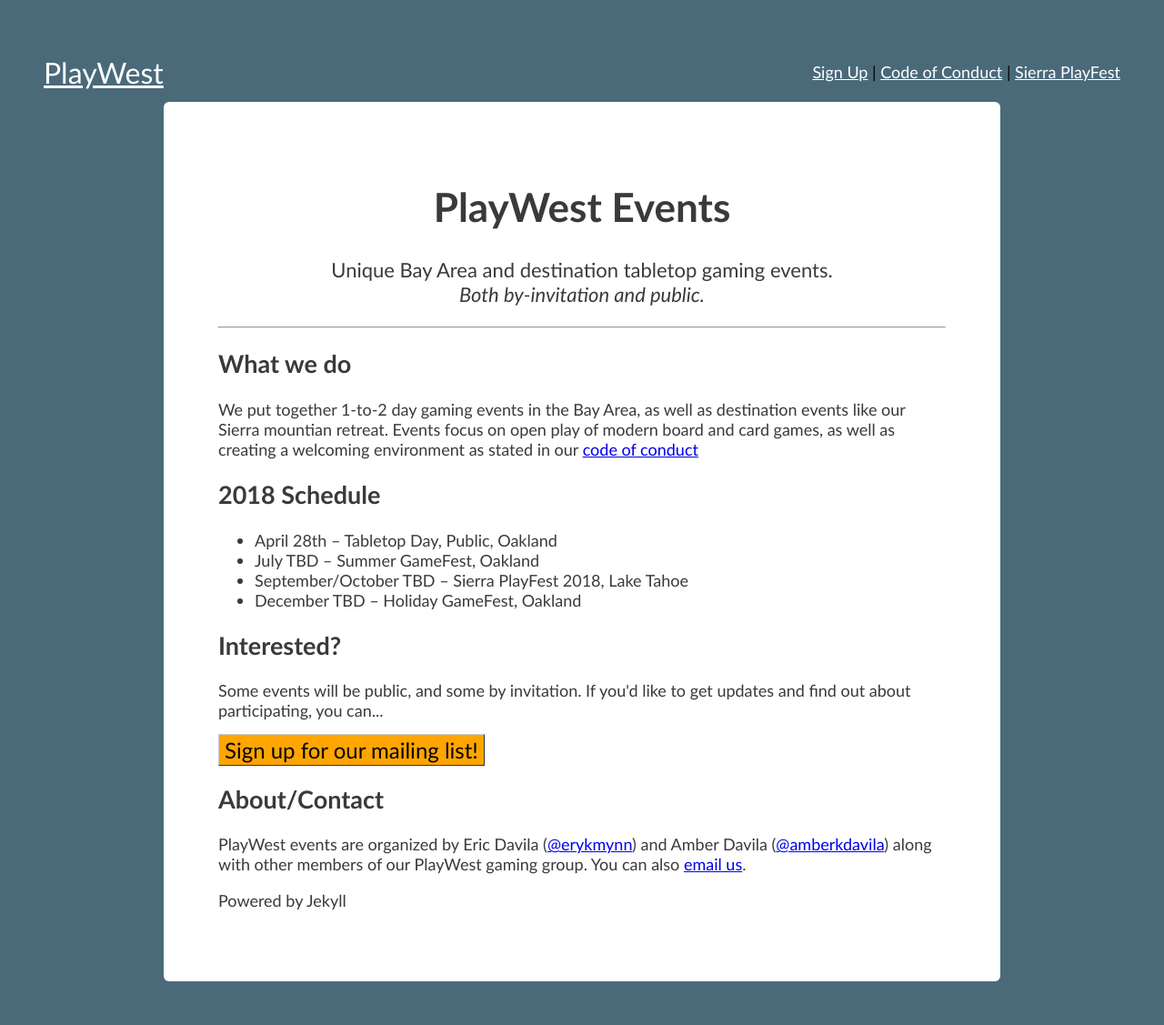
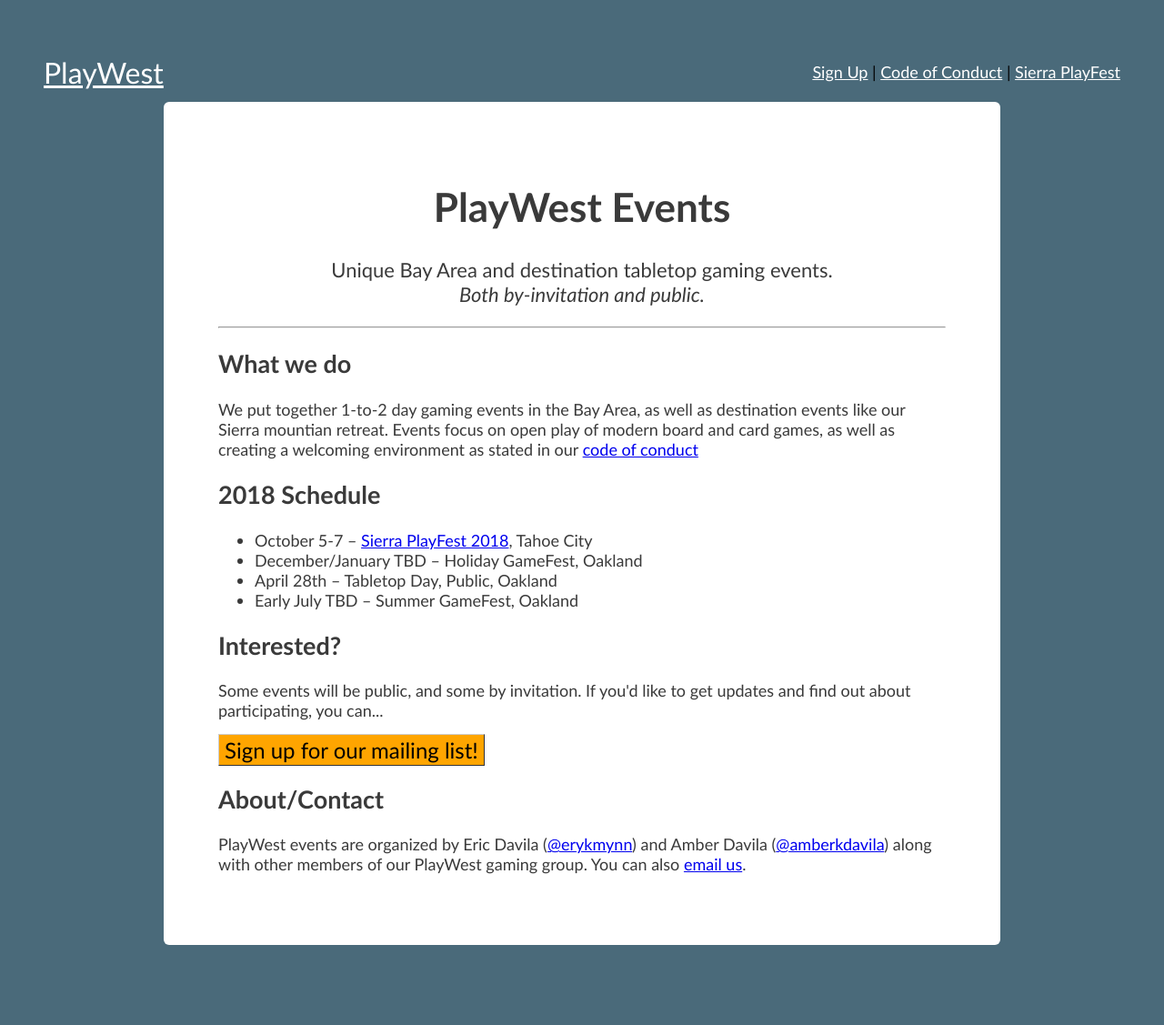
Before and after one commit to playwestcoast/playwestcoast.github.io, a Jekyll site: the page built from index.html, in a window 1280 px wide. Shown: the whole page at 91% size. Built offline with Jekyll 4.4.1, drawn with Linux system fonts in a browser that asks for light colours; after the commit the page ends 1087 px from its top, so only the background shows below that.

Commit message:
Update index.html

```diff
--- a/index.html
+++ b/index.html
@@ -13,11 +13,11 @@
 <p>We put together 1-to-2 day gaming events in the Bay Area, as well as destination events like our Sierra mountian retreat. Events focus on open play of modern board and card games, as well as creating a welcoming environment as stated in our <a href="https://docs.google.com/document/d/1uyaVwlDUkWbVTJDzTKEMUy1t9n-Yhcn0paLxM_GXaRg/edit?usp=sharing">code of conduct</a></p>
 	<h2>2018 Schedule</h2>
 	<ul>
+		<li>October 5-7 &ndash; <a href="/sierraplayfest">Sierra PlayFest 2018</a>, Tahoe City</li>
+		<li>December/January TBD &ndash; Holiday GameFest, Oakland</li>
 		<li>April 28th &ndash; Tabletop Day, Public, Oakland</li>
-		<li>July TBD &ndash; Summer GameFest, Oakland</li>
-		<li>September/October TBD &ndash; Sierra PlayFest 2018, Lake Tahoe</li>
-		<li>December TBD &ndash; Holiday GameFest, Oakland</li>
-	</ul>
+		<li>Early July TBD &ndash; Summer GameFest, Oakland</li>
+</ul>
 <h2>Interested?</h2>
 <p>Some events will be public, and some by invitation. If you'd like to get updates and find out about participating, you can...</p>
 
@@ -25,4 +25,3 @@
 
 <h2>About/Contact</h2>
 <p>PlayWest events are organized by Eric Davila (<a href="https://twitter.com/erykmynn">@erykmynn</a>) and Amber Davila (<a href="https://twitter.com/amberkdavila">@amberkdavila</a>) along with other members of our PlayWest gaming group. You can also <a href="mailto:ramblinbears@gmail.com">email us</a>.</p>
-<p>Powered by Jekyll</p>
```
